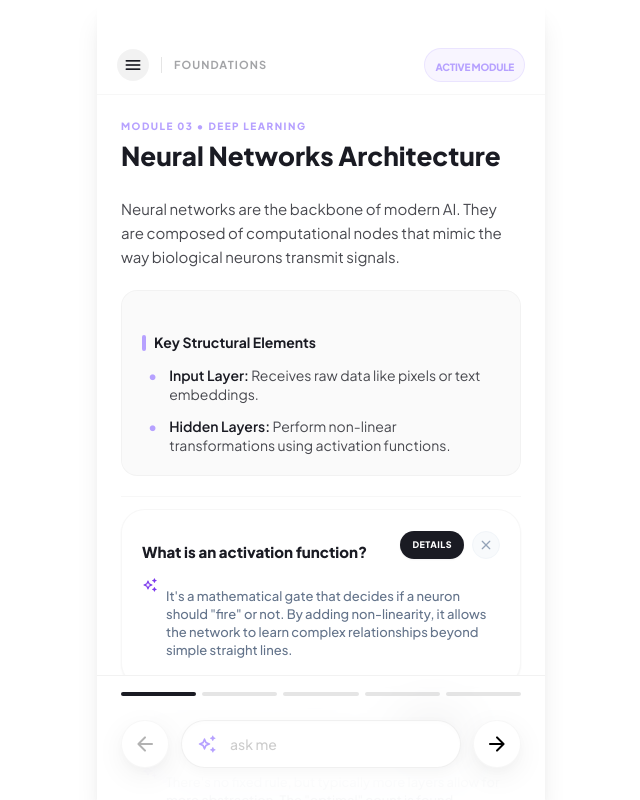
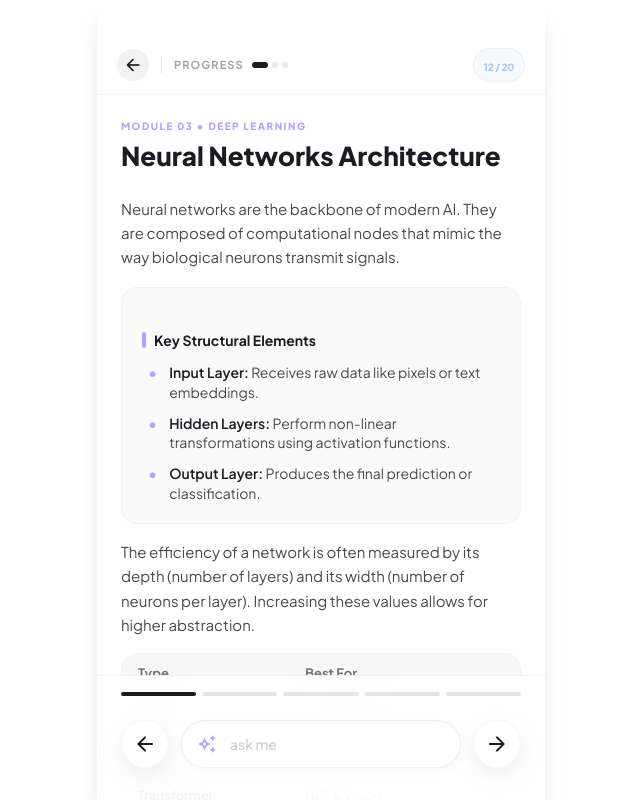
Before and after one commit to bigshezhang/evobook, a React (Vite) app in the folder frontend/: page /#/knowledge-card in a window 1280 px wide. Shown: the whole page, without its empty margins (319-959 px from the left). Built offline with nearby package versions, Linux system fonts and the light colour scheme.

Commit message:
修复知识卡板式

```diff
--- a/frontend/views/learning/KnowledgeCard.tsx
+++ b/frontend/views/learning/KnowledgeCard.tsx
@@ -12,9 +12,6 @@ const KnowledgeCard: React.FC = () => {
   // Internal card paging state
   const [currentPage, setCurrentPage] = useState(1);
   const totalPagesInCard = 5;
-
-  // Node progress state for Header component
-  const nodeProgress = { current: 3, total: 3 };
 
   // Animation trigger for content changes
   const [animate, setAnimate] = useState(true);
@@ -44,26 +41,31 @@ const KnowledgeCard: React.FC = () => {
 
   return (
     <div className="relative flex flex-col h-screen bg-white dark:bg-background-dark font-sans overflow-hidden">
-      {/* Top Header - Restoring Menu style */}
+      {/* Top Header - Back Button + Progress Status from HTML template */}
       <header className="pt-12 px-5 pb-3 flex items-center justify-between w-full z-30 border-b border-black/[0.03] dark:border-white/[0.05] bg-white/80 backdrop-blur-md">
         <div className="flex items-center gap-3">
           <button
             onClick={() => navigate('/knowledge-tree')}
             className="w-8 h-8 flex items-center justify-center rounded-full bg-black/5 dark:bg-white/10 active:scale-90 transition-transform"
           >
-            <span className="material-symbols-rounded text-primary dark:text-white text-[20px]">menu</span>
+            <span className="material-symbols-rounded text-primary dark:text-white text-[20px]">arrow_back</span>
           </button>
           <div className="h-4 w-px bg-black/10 dark:bg-white/10"></div>
           <div className="flex items-center gap-2">
-            <span className="text-[11px] font-bold text-primary/40 dark:text-white/40 uppercase tracking-widest">Foundations</span>
+            <span className="text-[11px] font-bold text-primary/40 dark:text-white/40 uppercase tracking-widest">Progress</span>
+            <div className="flex gap-1">
+              <div className="w-4 h-1.5 rounded-full bg-primary dark:bg-white"></div>
+              <div className="w-1.5 h-1.5 rounded-full bg-primary/10 dark:bg-white/10"></div>
+              <div className="w-1.5 h-1.5 rounded-full bg-primary/10 dark:bg-white/10"></div>
+            </div>
           </div>
         </div>
-        <div className="bg-accent-purple/10 px-2.5 py-1 rounded-full border border-accent-purple/20">
-          <span className="text-[10px] font-extrabold text-accent-purple uppercase tracking-tight">Active Module</span>
+        <div className="bg-accent-blue/10 px-2.5 py-1 rounded-full border border-accent-blue/20">
+          <span className="text-[10px] font-extrabold text-accent-blue uppercase tracking-tight">12 / 20</span>
         </div>
       </header>
 
-      {/* Main Content Area */}
+      {/* Main Content Area - Layout & Rich Text blocks from HTML template */}
       <main className={`flex-1 overflow-y-auto no-scrollbar px-6 pt-6 pb-48 transition-all duration-300 ${animate ? 'opacity-0 translate-y-2' : 'opacity-100 translate-y-0'}`}>
         <div className="mb-6">
           <span className="text-[10px] font-extrabold uppercase tracking-[0.15em] text-accent-purple mb-1.5 block">
@@ -74,36 +76,87 @@ const KnowledgeCard: React.FC = () => {
           </h1>
         </div>
 
-        <div className="prose prose-sm max-w-none text-primary/80 dark:text-white/80 space-y-5">
+        <div className="prose prose-sm max-w-none text-primary/80 dark:text-white/80 space-y-4">
           <p className="text-[15px] leading-relaxed">
             Neural networks are the backbone of modern AI. They are composed of computational nodes that mimic the way biological neurons transmit signals.
           </p>
 
+          {/* Key Structural Elements Box */}
           <div className="bg-black/[0.02] dark:bg-white/[0.02] rounded-2xl p-5 border border-black/[0.03] dark:border-white/[0.03]">
             <h3 className="text-[14px] font-bold text-primary dark:text-white mb-3 flex items-center gap-2">
               <span className="w-1 h-4 bg-accent-purple rounded-full"></span>
               Key Structural Elements
             </h3>
             <ul className="space-y-3 m-0 p-0 list-none">
-              <li className="flex gap-3 text-[14px] leading-snug">
+              <li className="flex gap-3 text-[14px] leading-snug m-0">
                 <span className="text-accent-purple font-bold">•</span>
                 <span><strong className="text-primary dark:text-white">Input Layer:</strong> Receives raw data like pixels or text embeddings.</span>
               </li>
-              <li className="flex gap-3 text-[14px] leading-snug">
+              <li className="flex gap-3 text-[14px] leading-snug m-0">
                 <span className="text-accent-purple font-bold">•</span>
                 <span><strong className="text-primary dark:text-white">Hidden Layers:</strong> Perform non-linear transformations using activation functions.</span>
+              </li>
+              <li className="flex gap-3 text-[14px] leading-snug m-0">
+                <span className="text-accent-purple font-bold">•</span>
+                <span><strong className="text-primary dark:text-white">Output Layer:</strong> Produces the final prediction or classification.</span>
               </li>
             </ul>
           </div>
 
-          {/* Q&A Section Integration */}
+          <p className="text-[15px] leading-relaxed">
+            The efficiency of a network is often measured by its depth (number of layers) and its width (number of neurons per layer). Increasing these values allows for higher abstraction.
+          </p>
+
+          {/* Stylized Table from HTML */}
+          <div className="overflow-hidden rounded-2xl border border-black/[0.05] dark:border-white/[0.05] my-6">
+            <table className="w-full text-[13px] text-left border-collapse m-0">
+              <thead className="bg-black/[0.03] dark:bg-white/[0.05]">
+                <tr>
+                  <th className="px-4 py-2.5 font-bold text-primary/60 dark:text-white/60">Type</th>
+                  <th className="px-4 py-2.5 font-bold text-primary/60 dark:text-white/60">Best For</th>
+                </tr>
+              </thead>
+              <tbody className="divide-y divide-black/[0.03] dark:divide-white/[0.05]">
+                <tr>
+                  <td className="px-4 py-2.5 font-semibold text-primary dark:text-white">CNN</td>
+                  <td className="px-4 py-2.5 text-primary/60 dark:text-white/60">Image Recognition</td>
+                </tr>
+                <tr>
+                  <td className="px-4 py-2.5 font-semibold text-primary dark:text-white">RNN</td>
+                  <td className="px-4 py-2.5 text-primary/60 dark:text-white/60">Sequence Data</td>
+                </tr>
+                <tr>
+                  <td className="px-4 py-2.5 font-semibold text-primary dark:text-white">Transformer</td>
+                  <td className="px-4 py-2.5 text-primary/60 dark:text-white/60">NLP & Vision</td>
+                </tr>
+              </tbody>
+            </table>
+          </div>
+
+          {/* Expert Tip Box */}
+          <div className="relative bg-accent-blue/5 border border-accent-blue/20 rounded-2xl p-5 overflow-hidden">
+            <div className="absolute -right-4 -top-4 w-16 h-16 bg-accent-blue/10 blur-xl"></div>
+            <div className="flex items-center gap-2 mb-2 text-accent-blue">
+              <span className="material-symbols-rounded text-[18px]">info</span>
+              <span className="text-[12px] font-bold uppercase tracking-wider">Expert Tip</span>
+            </div>
+            <p className="text-[14px] font-medium leading-normal italic m-0">
+              "Weight initialization is critical. Poor starting values can lead to vanishing gradients in deep architectures."
+            </p>
+          </div>
+
+          <p className="text-[15px] leading-relaxed">
+            Finally, the optimization process involves backpropagation, where the error at the output is sent back through the network to adjust weights using gradient descent.
+          </p>
+
+          {/* Preserving ClarificationSection (User's Rich Text Block) */}
           <ClarificationSection />
         </div>
       </main>
 
-      {/* High-fidelity Footer */}
+      {/* High-fidelity Footer - Unified Colors for Back/Forward actions */}
       <footer className="absolute bottom-0 left-0 right-0 z-50 bg-white/90 dark:bg-background-dark/90 backdrop-blur-xl border-t border-black/[0.05] dark:border-white/[0.05] pb-8 pt-4 px-6">
-        {/* Segmented Progress Bars */}
+        {/* Segmented Progress Bars logic preserved */}
         <div className="flex gap-1.5 mb-6 w-full">
           {[...Array(totalPagesInCard)].map((_, i) => (
             <div
@@ -114,12 +167,12 @@ const KnowledgeCard: React.FC = () => {
         </div>
 
         <div className="flex items-center justify-between gap-3">
-          {/* Back Action */}
+          {/* Back Action - Unified text color */}
           <button
             onClick={handleBack}
             className="w-12 h-12 flex items-center justify-center rounded-full bg-white dark:bg-white/5 neo-shadow active:scale-95 transition-all border border-black/[0.03] dark:border-white/10"
           >
-            <span className="material-symbols-rounded text-[24px] text-black/30 dark:text-white/30">arrow_back</span>
+            <span className="material-symbols-rounded text-[24px] text-primary dark:text-white">arrow_back</span>
           </button>
 
           {/* Ask Input */}
@@ -137,12 +190,12 @@ const KnowledgeCard: React.FC = () => {
             </div>
           </div>
 
-          {/* Forward Action */}
+          {/* Forward Action - Unified text color */}
           <button
             onClick={handleNext}
             className="w-12 h-12 flex items-center justify-center rounded-full bg-white dark:bg-white/5 neo-shadow active:scale-95 transition-all border border-black/[0.03] dark:border-white/10"
           >
-            <span className="material-symbols-rounded text-[24px] text-black dark:text-white">arrow_forward</span>
+            <span className="material-symbols-rounded text-[24px] text-primary dark:text-white">arrow_forward</span>
           </button>
         </div>
       </footer>
```
